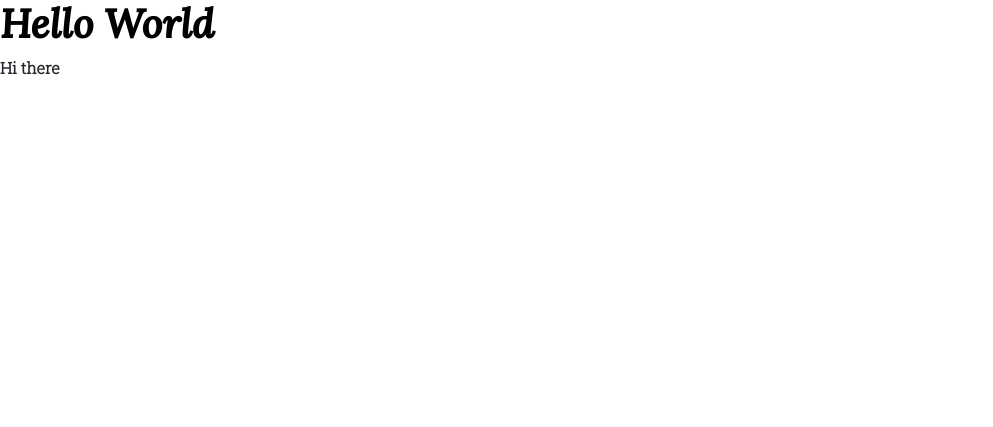
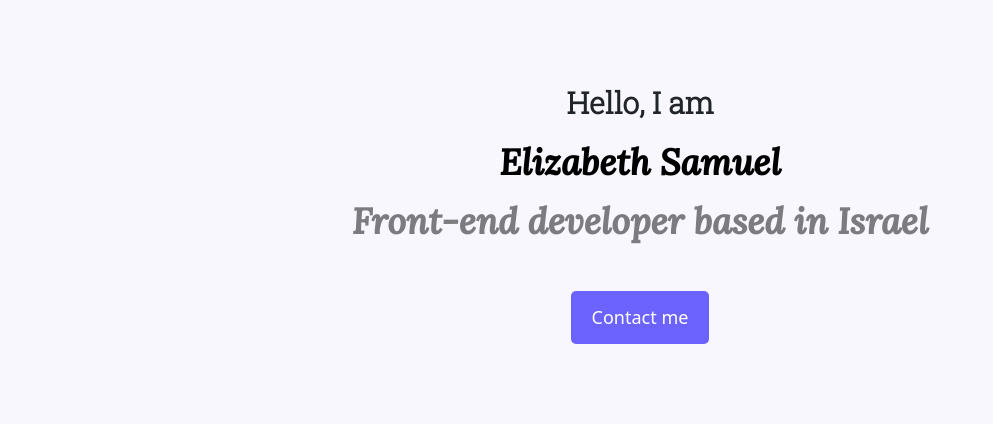
Before and after one commit to Elizabeth-Susan/Portfolio-project, a plain HTML site: page index.html in a window 1280 px wide. Shown: the whole page, without its empty margins (0-993 px from the left). Drawn offline with nearby package versions, Linux system fonts and the light colour scheme.

Commit message:
Added CSS variables and updated the hero

```diff
--- a/index.html
+++ b/index.html
@@ -43,7 +43,13 @@
     <link rel="stylesheet" href="/src/styles.css" />
   </head>
   <body>
-    <h1>Hello World</h1>
-    <p>Hi there</p>
+    <div class="hero">
+      <p>Hello, I am</p>
+      <h1 class="mt-3 mb-3">Elizabeth Samuel</h1>
+      <h2 class="text-black-50 mb-5">Front-end developer based in Israel</h2>
+      <div>
+        <a href="#" class="btn btn-branding">Contact me</a>
+      </div>
+    </div>
   </body>
 </html>
--- a/src/styles.css
+++ b/src/styles.css
@@ -1,10 +1,39 @@
-h1 {
+:root {
+  --branding-color: #6c63ff;
+  --heading-font-family: "Lora", serif;
+  --default-font-family: "Roboto Slab", serif;
+  --secondary-color: #f9f7fe;
+}
+
+h1,
+h2 {
   color: #000000;
-  font-family: "Lora", serif;
+  font-family: var(--heading-font-family);
   font-weight: bold;
+  font-size: 36px;
 }
 
 p {
-  font-family: "Roboto Slab", serif;
+  font-family: var(--default-font-family);
   font-weight: 600;
 }
+
+.hero {
+  background: var(--secondary-color);
+  text-align: center;
+  padding: 80px 20px;
+}
+
+.hero p {
+  font-size: 30px;
+  margin: 0;
+}
+
+.btn-branding {
+  background: var(--branding-color);
+  border-radius: 5px;
+  color: white;
+  font-size: 18px;
+  padding: 12px 20px;
+  line-height: 1.5;
+}
```
